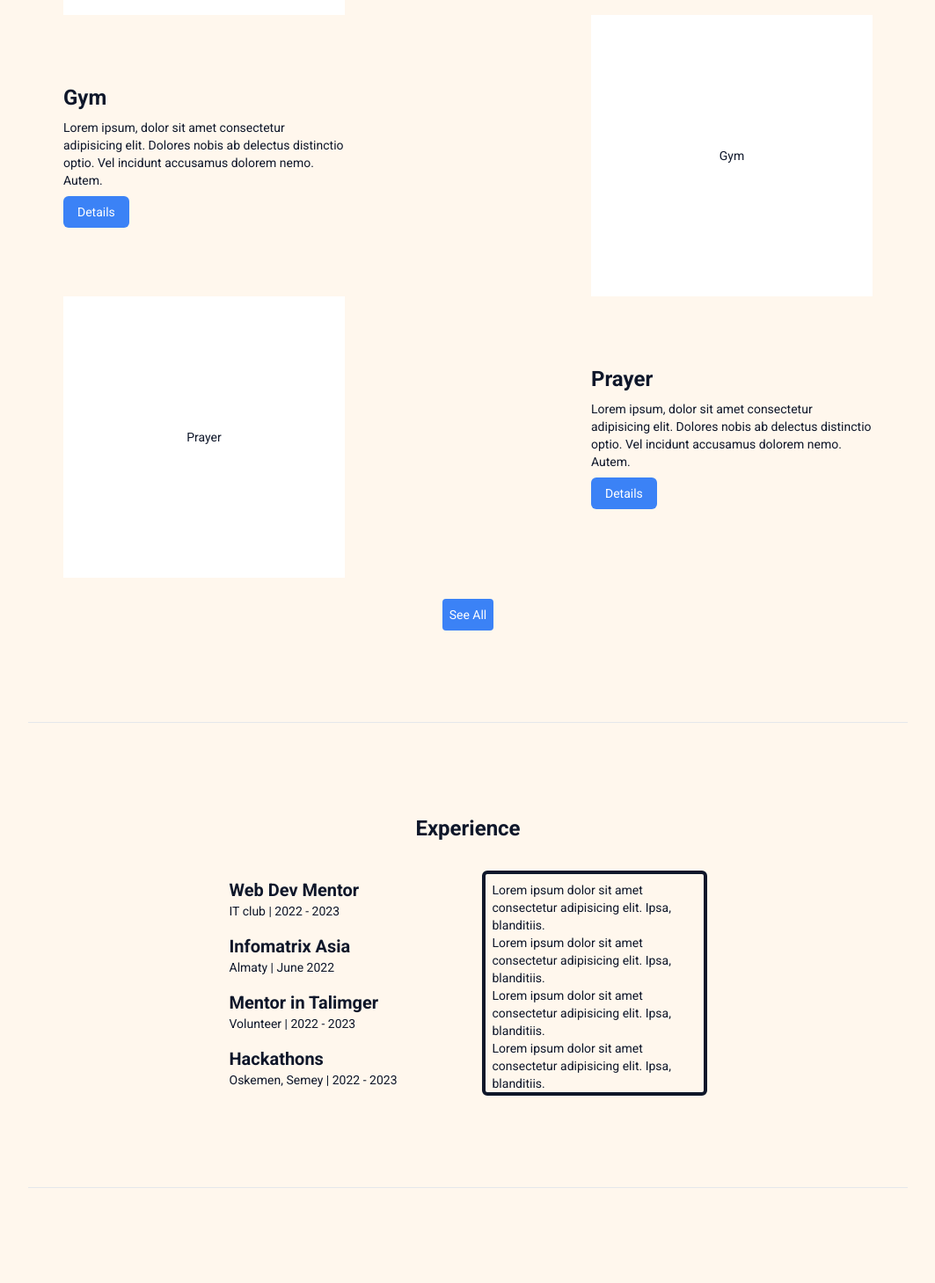
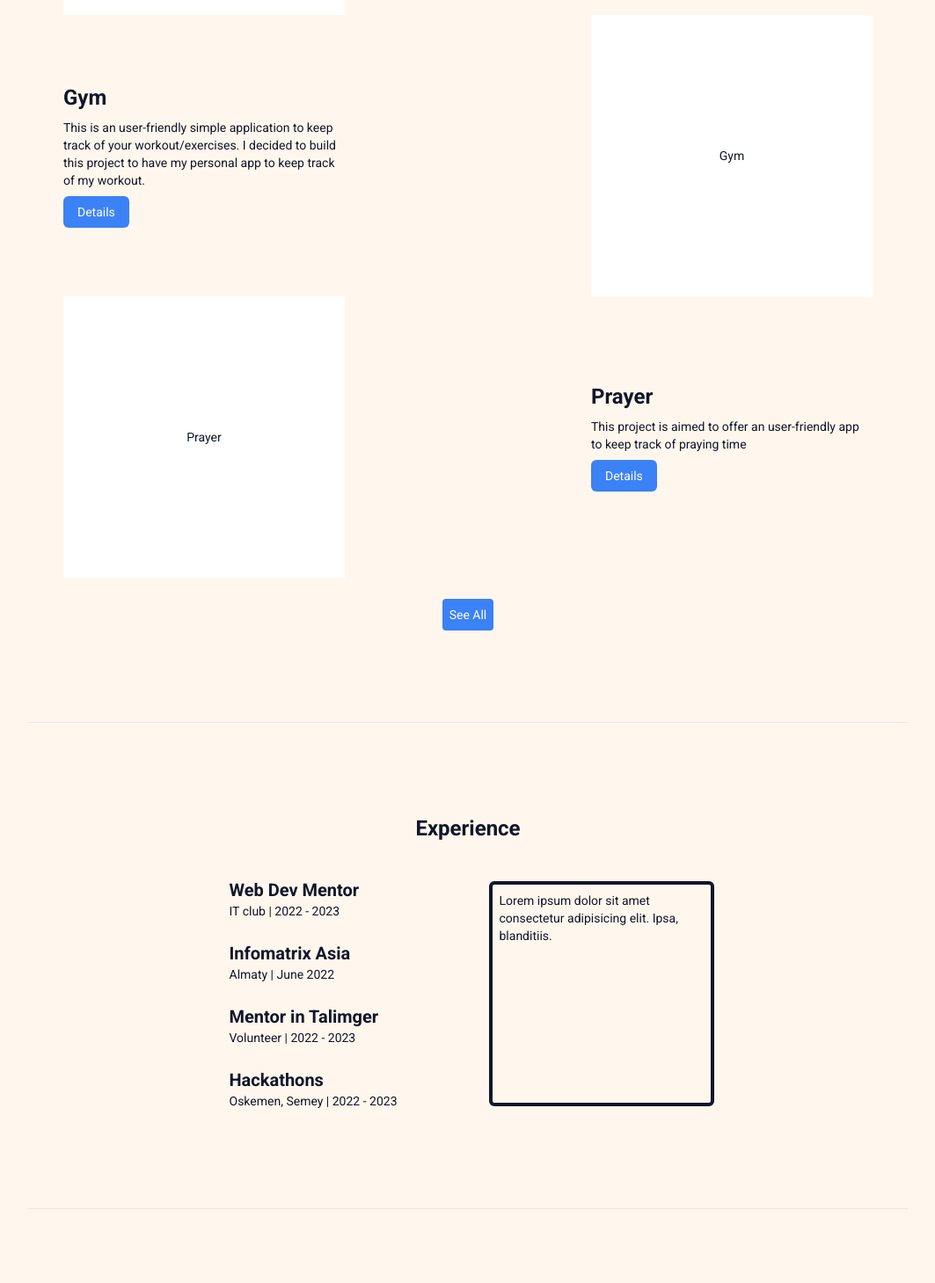
Before and after one commit to oiibar/AibarTolegenov, a React (Create React App) app: page / in a window 1280 px wide. Shown: the part 1733-3192 px from the top of the page at 88% size, without its empty margins (108-1171 px from the left). Built offline with nearby package versions, Linux system fonts and the light colour scheme.

Commit message:
restyling

```diff
--- a/src/sections/Experience.jsx
+++ b/src/sections/Experience.jsx
@@ -32,9 +32,9 @@ function Experience() {
       <div className="container p-10 flex flex-col gap-4 items-center justify-center">
         <h2 className="title">Experience</h2>
         <div className="flex items-center justify-between gap-24">
-          <div className="flex flex-col gap-4">
+          <div className="flex flex-col gap-2">
             {exp.map((item) => (
-              <div>
+              <div className="cursor-pointer hover:bg-white/50 p-2 transition-colors duration-100 ease-in-out">
                 <h2 className="text-xl font-bold">{item.title}</h2>
                 <p>{item.details}</p>
               </div>
@@ -42,18 +42,6 @@ function Experience() {
           </div>
 
           <div className="border-4 border-slate-900 p-2 rounded-md w-64 h-64">
-            <p>
-              Lorem ipsum dolor sit amet consectetur adipisicing elit. Ipsa,
-              blanditiis.
-            </p>
-            <p>
-              Lorem ipsum dolor sit amet consectetur adipisicing elit. Ipsa,
-              blanditiis.
-            </p>
-            <p>
-              Lorem ipsum dolor sit amet consectetur adipisicing elit. Ipsa,
-              blanditiis.
-            </p>
             <p>
               Lorem ipsum dolor sit amet consectetur adipisicing elit. Ipsa,
               blanditiis.
--- a/src/sections/Portfolio.jsx
+++ b/src/sections/Portfolio.jsx
@@ -8,56 +8,73 @@ function Portfolio() {
     setProjects([
       {
         name: "CS Timer",
+        desc: "This is a user-friendly and simple version of a popular speecubing timer web app with user authentication",
         url: "https://cs-timer-cli.onrender.com/",
         gh: "https://github.com/oiibar/CS_Timer",
       },
       {
         name: "Gym",
+        desc: "This is an user-friendly simple application to keep track of your workout/exercises. I decided to build this project to have my personal app to keep track of my workout.",
         url: "https://gym-cli.onrender.com/",
         gh: "https://github.com/oiibar/Gym",
       },
       {
         name: "Prayer",
+        desc: "This project is aimed to offer an user-friendly app to keep track of praying time",
         url: "https://prayer-cli.onrender.com/",
         gh: "https://github.com/oiibar/Prayer",
       },
       {
         name: "Hackathon",
+        desc: "This project was build during 2-day hackathon and it is a task list web app with user sign in/sign out",
         url: "https://hackathon2-cli.onrender.com/",
         gh: "https://github.com/oiibar/Hackathon2",
       },
       {
         name: "Cat Wiki",
+        desc: "This app that I was workign on during a coding bootcamp provides user with a concise information about selected cat breed",
         url: "https://cat-wiki-cli.onrender.com/",
         gh: "https://github.com/oiibar/Cat_Wiki",
       },
       {
         name: "IMDB",
+        desc: "This is a movie app with search functionality and description modal window of each movie and user friendly UI/UX",
         url: "https://imdb-clone-5wl7.onrender.com/",
         gh: "https://github.com/oiibar/IMDB_Clone",
       },
       {
         name: "Weather",
+        desc: "This is a movie app with search functionality and description modal window of each movie and user friendly UI/UX",
         url: "https://weather-app-ten-ecru-51.vercel.app/",
         gh: "https://github.com/oiibar/Weather_App",
       },
       {
         name: "Talimger",
+        desc: "I built this webpage for a volunteering organization which I was an active member of in high school as a contribution. All new members of a club use this website to familiarize themselves with our organization and receive support anytime",
         url: "https://talimger.vercel.app/",
         gh: "https://github.com/oiibar/Talimger",
       },
       {
         name: "Connection",
+        desc: "A web application that enables users to communicate in the chat in real-time. This app creates private rooms for chatting",
         url: "https://connection-cli.onrender.com/",
         gh: "https://github.com/oiibar/Connection",
       },
       {
         name: "Flashcards",
+        desc: "This is a budget manager app with full user authentication and user friendly UI/UX",
         url: "https://flashcards-054o.onrender.com/",
         gh: "https://github.com/oiibar/Flashcards",
       },
       {
+        name: "URL Shortener",
+        desc: "This is a budget manager app with full user authentication and user friendly UI/UX",
+        url: "https://url-shortener-g03r.onrender.com/",
+        gh: "https://github.com/oiibar/Url_Shortener",
+      },
+      {
         name: "Quotes",
+        desc: "This web app simply generates new popular quote on refresh",
         url: "https://quotes-ashy.vercel.app/",
         gh: "https://github.com/oiibar/Quotes",
       },
@@ -92,11 +109,7 @@ function Portfolio() {
                   </a>
                   <div className="w-80 flex flex-col gap-2">
                     <h2 className="text-2xl font-bold">{project.name}</h2>
-                    <p>
-                      Lorem ipsum, dolor sit amet consectetur adipisicing elit.
-                      Dolores nobis ab delectus distinctio optio. Vel incidunt
-                      accusamus dolorem nemo. Autem.
-                    </p>
+                    <p>{project.desc}</p>
                     <a
                       href={project.gh}
                       target="_blank"
@@ -111,11 +124,7 @@ function Portfolio() {
                 <>
                   <div className="w-80 flex flex-col gap-2">
                     <h2 className="text-2xl font-bold">{project.name}</h2>
-                    <p>
-                      Lorem ipsum, dolor sit amet consectetur adipisicing elit.
-                      Dolores nobis ab delectus distinctio optio. Vel incidunt
-                      accusamus dolorem nemo. Autem.
-                    </p>
+                    <p>{project.desc}</p>
                     <a
                       href={project.gh}
                       target="_blank"
```
